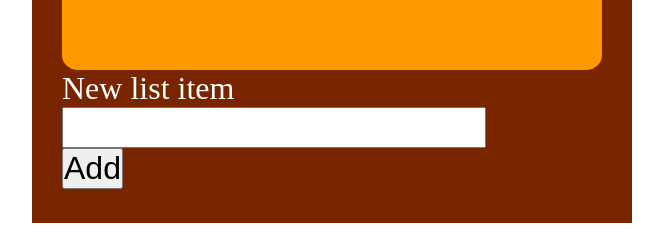
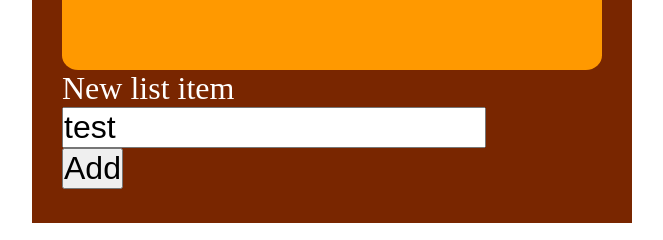
Before and after one commit to Inoooooor/Vite_Vue, a Vue app: page / in a window 1280 px wide. Shown: the part 510-750 px from the top of the page, without its empty margins (308-971 px from the left). Built offline with nearby package versions, Linux system fonts and the light colour scheme.

Commit message:
Update App.vue

```diff
--- a/src/App.vue
+++ b/src/App.vue
@@ -1,3 +1,20 @@
+<template>
+  <div class="todo_list">
+    <ol>
+      <li v-for="itemCount in todoList">{{ itemCount.item }}</li>
+    </ol>
+  </div>
+  <form action="" class="input_div">
+    <label for="item_input">New list item<input v-model="newListItem"
+      required
+      type="text"
+      name=""
+      id="item_input"
+      @keyup.enter="addItem"></label>
+    <button v-on:click="addItem">Add</button>
+  </form>
+</template>
+
 <script>
 
 export default {
@@ -7,24 +24,20 @@ export default {
       { item: 'Кошачий жоп' },
       { item: '25 картошек' },
       { item: '17 мандавошек' },
-    ]
+    ],
+    newListItem: 'test'
     }
   },
+  methods: {
+    addItem() {
+      this.todoList.push({item: this.newListItem});
+
+    }
+  }
 }
 
 </script>
 
-<template>
-  <div class="todo_list">
-    <ol>
-      <li v-for="itemCount in todoList">{{ itemCount.item }}</li>
-    </ol>
-  </div>
-  <div class="input_div">
-    <label for="item_input">New list item<input type="text" name="" id="item_input"></label>
-    <button>Add</button>
-  </div>
-</template>
 
 <style>
 * {
```
